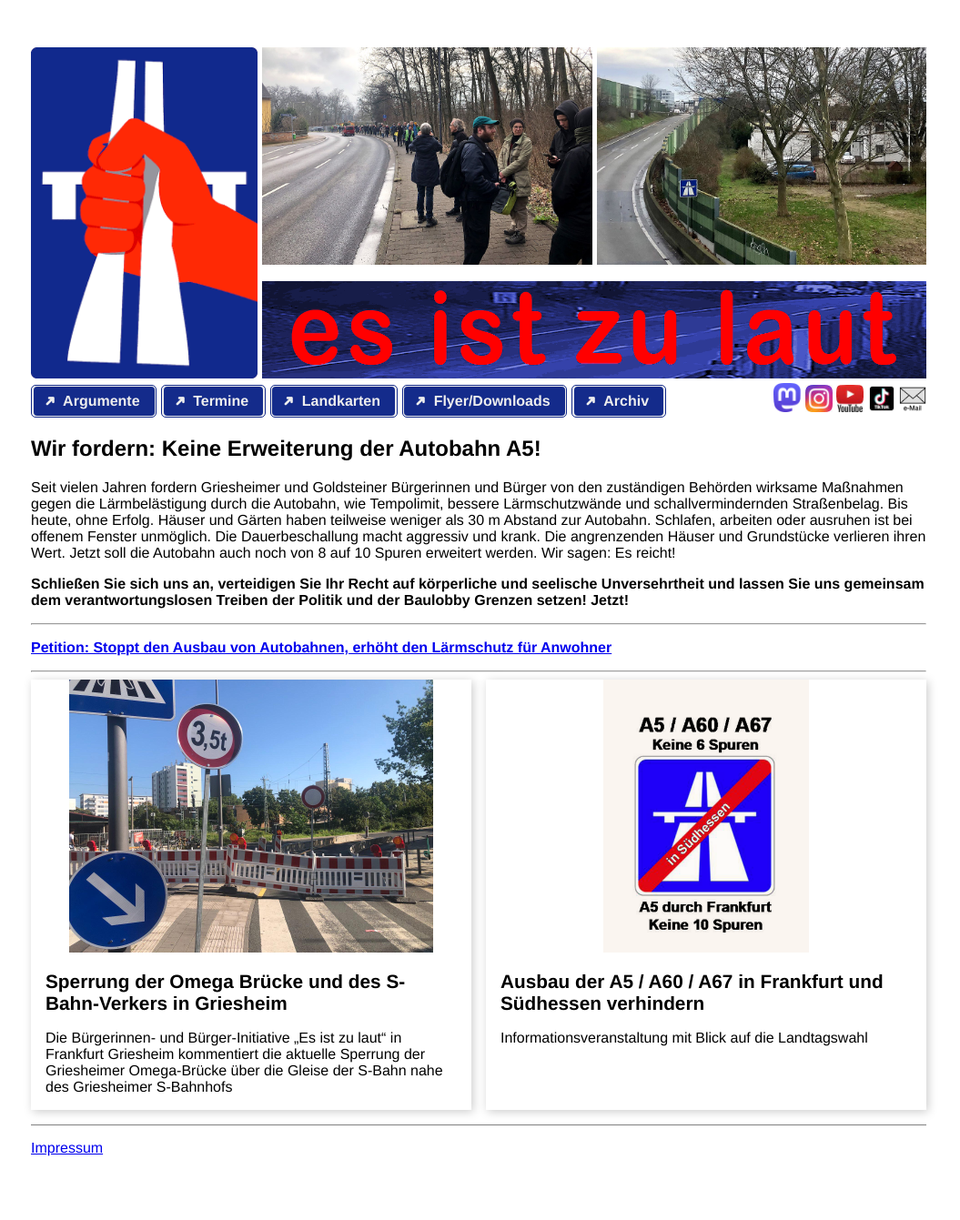
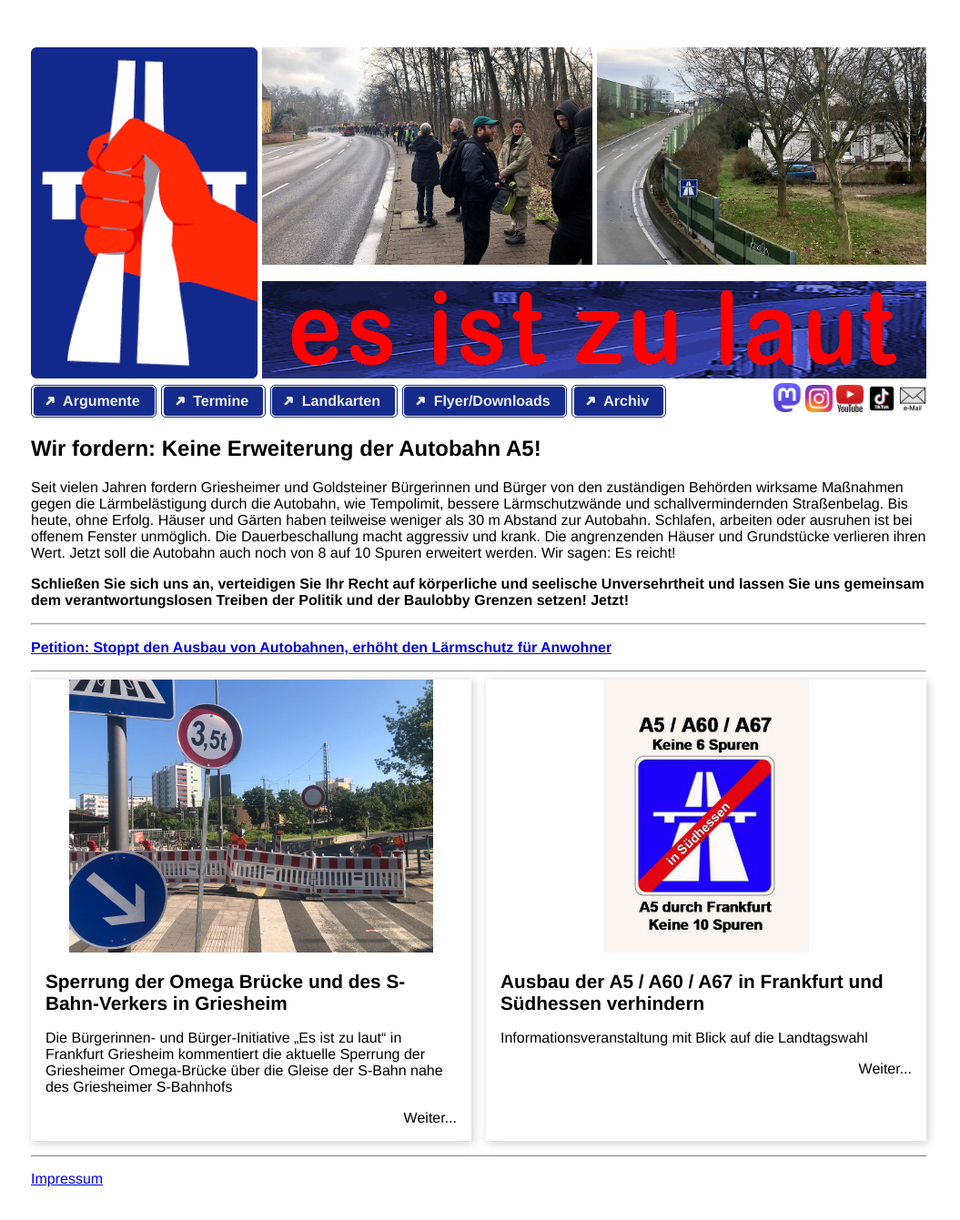
Before and after one commit to esistzulaut/website, a Jekyll site: the page built from index.md, in a window 1280 px wide. Shown: the whole page at 91% size, without its empty margins (114-1169 px from the left). Built offline with Jekyll 4.4.1, drawn with Linux system fonts in a browser that asks for light colours; comment, search, counter and statistics services are not loaded; our own code applies the rules of GitHub Pages for plain Markdown files; before the commit the page ends 1307 px from its top, so only the background shows below that.

Commit message:
Weiter-Link bei den Blog Teasern

```diff
--- a/_includes/blog.html
+++ b/_includes/blog.html
@@ -20,6 +20,7 @@
       </div>
       {% endif %}
 
+      <div class="continue-read">Weiter...</div>
     </a>
   </div>
   {% endfor %}
--- a/assets/css/style.css
+++ b/assets/css/style.css
@@ -269,7 +269,14 @@ nav > span a::before {
   margin-top: 0.5rem;
 }
 
-.posts .post-teaser .excerpt, .posts .post-teaser h2 {
+.posts .post-teaser .continue-read {
+  margin-top: 1rem;
+  text-align: right;
+}
+
+.posts .post-teaser h2,
+.posts .post-teaser .excerpt,
+.posts .post-teaser .continue-read {
   padding: 0 0.5rem;
 }
 
@@ -305,7 +312,9 @@ nav > span a::before {
     display: table;
   }
 
-  .posts .post-teaser .excerpt, .posts .post-teaser h2 {
+  .posts .post-teaser h2,
+  .posts .post-teaser .excerpt,
+  .posts .post-teaser .continue-read {
     padding: 0 1rem;
   }
 }
```
